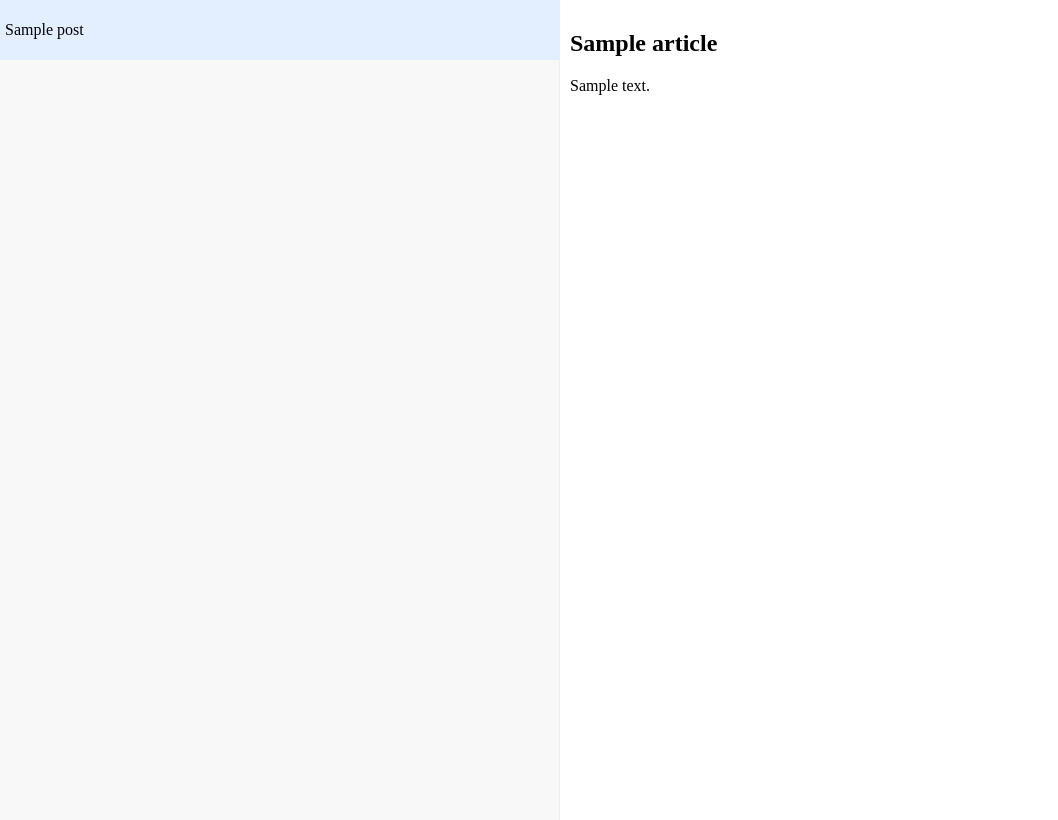
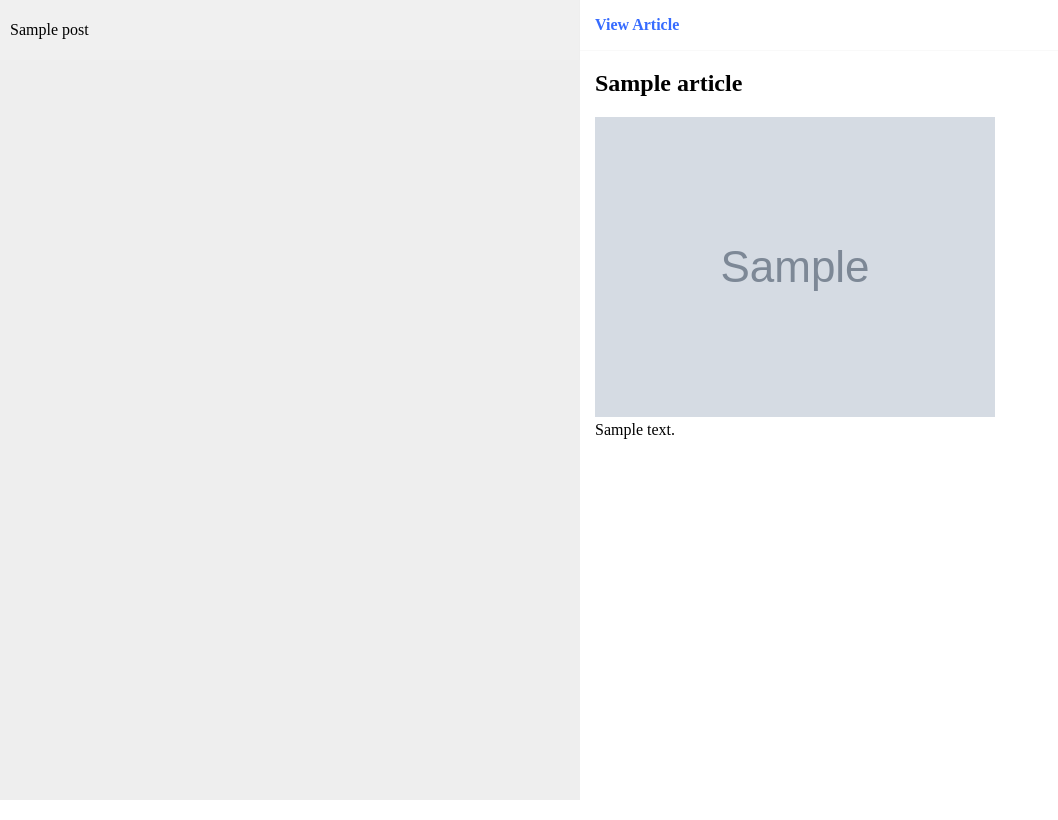
Before and after one commit to ellbosch/Alien-News, a Flask app: template templates/index.html in a window 1280 px wide. Shown: the whole page, without its empty margins (0-1058 px from the left). Run offline with Flask 2, Linux system fonts and the light colour scheme; the template is opened without the code that fills it: most values are stand-ins (such as "Sample title", 1, 10 or a date in 2020); grey boxes marked "Sample" are stand-in pictures; parts of the project's set-up code (start-up, migrations or seed data) failed here and were passed over; some libraries are stand-ins or nearby versions; some web fonts are replaced.

Commit message:
articles now retain html markup

```diff
--- a/reddit.py
+++ b/reddit.py
@@ -1,6 +1,7 @@
-from newspaper import Article
+from newspaper import Article, Config
 from flask import Flask, render_template, request, jsonify
 import praw
+import lxml.html.clean
 
 
 app = Flask(__name__)
@@ -15,18 +16,22 @@ class RedditPost():
 
 class ArticlePost():
     def __init__(self, url):
-        article = Article(url=url)
+        c = Config()
+        c.keep_article_html = True
+
+        article = Article(url=url, config=c)
         article.download()
         article.parse()
 
         self.title = article.title
         self.image = article.top_image
-        self.text = article.text
+        self.text = article.article_html
+        self.url = url
         # self.summary = article.summary
 
 
 def get_useragent():
-    return praw.Reddit(user_agent='Alien News/1.0 by ellbosch')
+    return praw.Reddit(user_agent='Reddit Reader/1.0 by ellbosch')
 
 
 def get_reddit_posts(subreddit, n):
@@ -41,7 +46,7 @@ def get_reddit_posts(subreddit, n):
 
 @app.route('/')
 def homepage():
-    sub = 'worldnews+science+technology'
+    sub = 'worldnews+science+technology+news'
     posts = get_reddit_posts(sub, 20)
     posts[0].isActive = True
 
@@ -57,7 +62,9 @@ def show_article():
     article = ArticlePost(url)
 
     return jsonify(result = {"title": article.title,
-                             "text": article.text})
+                             "text": article.text,
+                             "image": article.image,
+                             "url": article.url})
 
 
 if __name__ == '__main__':
--- a/static/script.js
+++ b/static/script.js
@@ -8,7 +8,7 @@ $(function() {
 	}
 
 	function resize_posts_div() {
-		width = $(window).width() - NAMESPACE.article_width - 20;
+		width = $(window).width() - NAMESPACE.article_width;
 		$("#posts_list_div").css('width', width);
 	}
 
--- a/static/style.css
+++ b/static/style.css
@@ -4,15 +4,113 @@
 }
 
 body {
-	background-color: #f8f8f8;
+	background-color: #eee;
     font-family: OpenSans;
     margin: 0;
     overflow: hidden;
 }
 
 .invisible_space {
-    height: 60px;
+    height: 50px;
 }
+
+header {
+    height: 50px;
+    width: 100%;
+    background-color: rgba(255, 255, 255, 0.98);
+    position: fixed;
+    border-bottom: 1px solid #f9f9f9
+}
+
+header ul {
+    height: 100%;
+    display: inline-block;
+    padding: 0;
+    margin: 0;
+}
+
+header ul li {
+	padding: 0 15px;
+}
+
+header ul li, header ul li a {
+    text-decoration: none;
+    list-style-type: none;
+    color: #366BFF;
+    font-weight: bold;
+    line-height: 50px;
+}
+
+header ul li:hover a {
+    color: #4817CC;
+    cursor: pointer;
+}
+
+/* POSTS */
+#content {
+    font-family: OpenSans;
+    display: inline-block;
+    top: 0;
+}
+
+#posts_list_div {
+    position: absolute;
+    display: inline-block;
+    overflow: scroll;
+    top: 0;
+    height: 100%;
+}
+
+.post {
+	margin-bottom: 1px;
+	padding: 5px 10px;
+	font-weight: lighter;
+	background-color: #f8f8f8;
+}
+
+.post.active {
+	background-color: #E3EFFF;
+}
+
+.post:hover {
+    background-color: #f0f0f0;
+    cursor: pointer;
+}
+
+.post_header * {
+	display: inline-block;
+}
+
+.post_header h3 {
+	font-size: 16px;
+    font-weight: normal;
+	vertical-align: top;
+}
+
+.post_header img {
+	max-width: 200px;
+}
+
+#article_div {
+    position: absolute;
+    display: inline-block;
+    background-color: #fff;
+    width: 700px;
+    height: 100%;
+    right: 0;
+    overflow: scroll;
+    top: 0;
+    border-left: 1px solid #eee;
+}
+
+#article_div #article {
+	margin: 10px 15px;
+}
+
+#article_div #article #article-image {
+	max-width: 98%;
+}
+
 
 /* SIDEBAR */
 
@@ -59,92 +157,3 @@ body {
 .menu li a:hover {
     color: #4817CC;
 }
-
-header {
-    height: 60px;
-    width: 100%;
-    background-color: rgba(255, 255, 255, 0.95);
-    position: fixed;
-}
-
-header ul {
-    height: 100%;
-    display: inline-block;
-    padding: 0;
-    margin: 0;
-}
-
-header ul li {
-    text-decoration: none;
-    line-height: 60px;
-    padding: 0 10px;
-    color: #366BFF;
-    font-weight: bold;
-}
-
-header ul li:hover {
-    color: #4817CC;
-    cursor: pointer;
-}
-
-/* POSTS */
-#content {
-    font-family: OpenSans;
-    display: inline-block;
-    top: 0;
-}
-
-#posts_list_div {
-    position: absolute;
-    display: inline-block;
-    overflow: scroll;
-    top: 0;
-    height: 100%;
-}
-
-.post {
-	margin-bottom: 1px;
-	padding: 5px;
-	/*background-color: #fff;*/
-	font-weight: lighter;
-}
-
-.post.active {
-	background-color: #fff;
-}
-
-.post:hover {
-    background-color: #E3EFFF;
-    cursor: pointer;
-}
-
-.post_header * {
-	display: inline-block;
-}
-
-.post_header h3 {
-	font-size: 16px;
-    font-weight: normal;
-	vertical-align: top;
-}
-
-.post_header img {
-	max-width: 200px;
-}
-
-#article_div {
-    position: absolute;
-    display: inline-block;
-    background-color: #fff;
-    width: 700px;
-    height: 100%;
-    right: 0;
-    overflow: scroll;
-    top: 0;
-    border-left: 1px solid #eee;
-    padding: 10px;
-}
-
-#article_content {
-
-}
--- a/templates/index.html
+++ b/templates/index.html
@@ -32,10 +32,19 @@
 			</div>
 			{% endfor %}
 		</div>
+
 		<div id="article_div">
-			<div id="article_content">
-				<h2>{{ article.title }}</h2>
-				<div>{{ article.text }}</div>
+			<header id="header-article">
+				<ul>
+					<li id="goto-article"><a href="{{ article.url }}">View Article</a></li>
+				</ul>
+			</header>
+			<div class="invisible_space"></div>
+
+			<div id="article">
+				<h2 id="article-title">{{ article.title }}</h2>
+				<img id="article-image" src="{{ article.image }}">
+				<div id="article-text">{{ article.text|safe }}</div>
 			</div>
 		</div>
 	</div>
@@ -60,9 +69,10 @@
 			$.getJSON($SCRIPT_ROOT + '/article', {
 		        url: $(this).attr("data-url")
 		    }, function(data) {
-		    	var header = "<h2>" + data.result['title'] + "</h2>"
-		    	var text = "<div>" + data.result['text'] + "</div>"
-		    	$("#article_div").html(header + text);
+		    	$("#article-title").html(data.result['title']);
+		    	$("#article-image").attr("src", data.result['image']);
+		    	$("#article-text").html(data.result['text']);
+		    	$("#goto-article a").attr("href", data.result['url']);
 		    });
 		});
 	</script>
```
